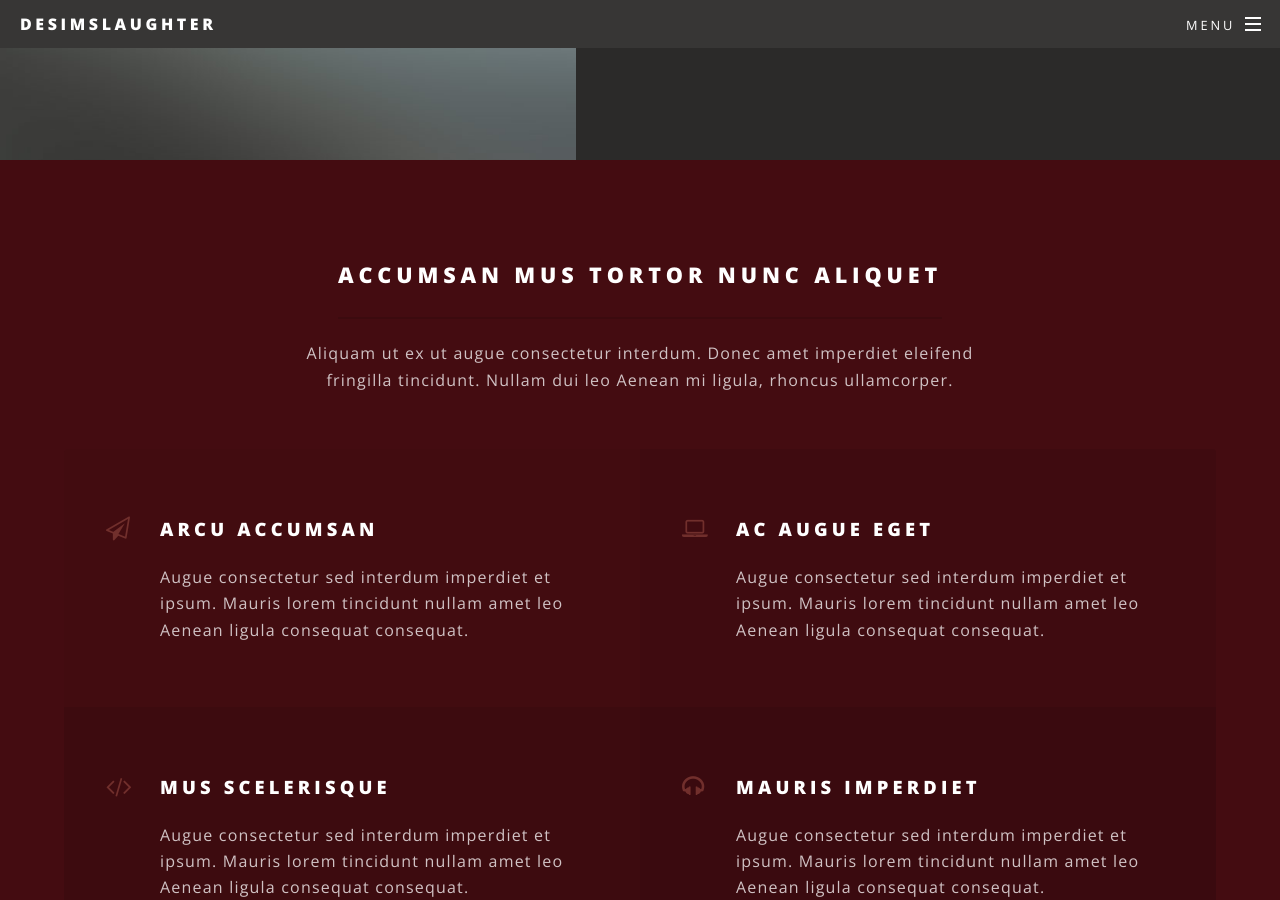
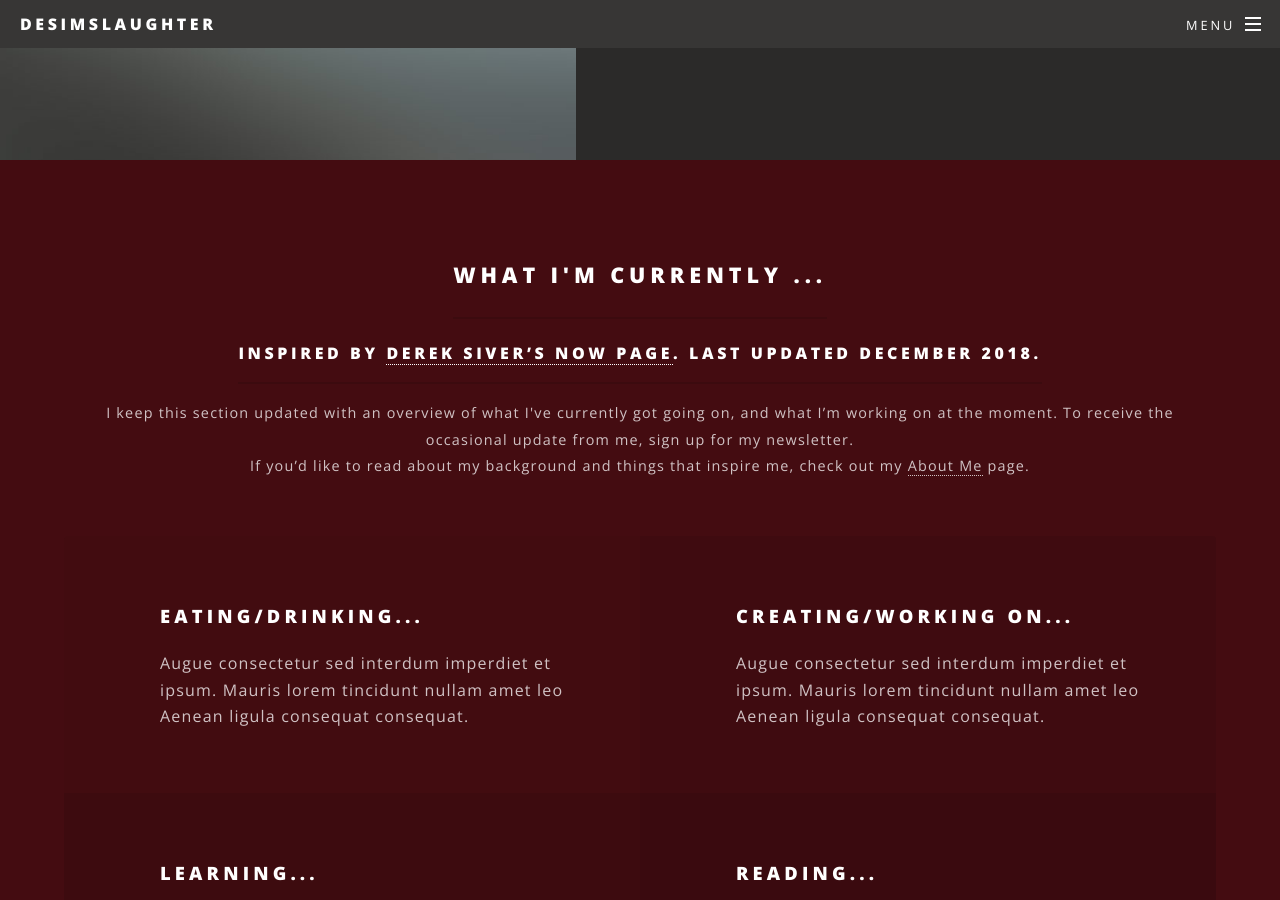
Before and after one commit to desimslaughter/desimslaughter.github.io, a Jekyll site: the page built from index.html, in a window 1280 px wide and 900 px high, scrolled down 2483 px. Built offline with Jekyll 4.4.1, drawn with Linux system fonts in a browser that asks for light colours; some of the changed text lies outside the part shown.

Commit message:
Update index.html

```diff
--- a/index.html
+++ b/index.html
@@ -59,33 +59,34 @@ layout: landing
 					<section id="three" class="wrapper style3 special">
 						<div class="inner">
 							<header class="major">
-								<h2>Accumsan mus tortor nunc aliquet</h2>
-								<p>Aliquam ut ex ut augue consectetur interdum. Donec amet imperdiet eleifend<br />
-								fringilla tincidunt. Nullam dui leo Aenean mi ligula, rhoncus ullamcorper.</p>
+								<h2>What I'm Currently ...</h2>
+								<h4>Inspired by <a href="http://nownownow.com/about">Derek Siver’s Now Page</a>. Last Updated December 2018.</h4>
+								<p>I keep this section updated with an overview of what I've currently got going on, and what I’m working on at the moment. To receive the occasional update from me, sign up for my newsletter. <br>
+If you’d like to read about my background and things that inspire me, check out my <a href="#">About Me</a> page.</p>
 							</header>
 							<ul class="features">
-								<li class="icon fa-paper-plane-o">
-									<h3>Arcu accumsan</h3>
+								<li class="icon fa-utensils">
+									<h3>Eating/Drinking... </h3>
 									<p>Augue consectetur sed interdum imperdiet et ipsum. Mauris lorem tincidunt nullam amet leo Aenean ligula consequat consequat.</p>
 								</li>
-								<li class="icon fa-laptop">
-									<h3>Ac Augue Eget</h3>
+								<li class="icon fa-pencil-paintbrush">
+									<h3>Creating/Working On... </h3>
 									<p>Augue consectetur sed interdum imperdiet et ipsum. Mauris lorem tincidunt nullam amet leo Aenean ligula consequat consequat.</p>
 								</li>
-								<li class="icon fa-code">
-									<h3>Mus Scelerisque</h3>
+								<li class="icon fa-backpack">
+									<h3>Learning... </h3>
+									<p>Augue consectetur sed interdum imperdiet et ipsum. Mauris lorem tincidunt nullam amet leo Aenean ligula consequat consequat.</p>
+								</li>
+								<li class="icon fa-books">
+									<h3>Reading... </h3>
+									<p>Augue consectetur sed interdum imperdiet et ipsum. Mauris lorem tincidunt nullam amet leo Aenean ligula consequat consequat.</p>
+								</li>
+								<li class="icon fa-tv">
+									<h3>Watching... </h3>
 									<p>Augue consectetur sed interdum imperdiet et ipsum. Mauris lorem tincidunt nullam amet leo Aenean ligula consequat consequat.</p>
 								</li>
 								<li class="icon fa-headphones">
-									<h3>Mauris Imperdiet</h3>
-									<p>Augue consectetur sed interdum imperdiet et ipsum. Mauris lorem tincidunt nullam amet leo Aenean ligula consequat consequat.</p>
-								</li>
-								<li class="icon fa-heart-o">
-									<h3>Aenean Primis</h3>
-									<p>Augue consectetur sed interdum imperdiet et ipsum. Mauris lorem tincidunt nullam amet leo Aenean ligula consequat consequat.</p>
-								</li>
-								<li class="icon fa-flag-o">
-									<h3>Tortor Ut</h3>
+									<h3>Listening To... </h3>
 									<p>Augue consectetur sed interdum imperdiet et ipsum. Mauris lorem tincidunt nullam amet leo Aenean ligula consequat consequat.</p>
 								</li>
 							</ul>
```
